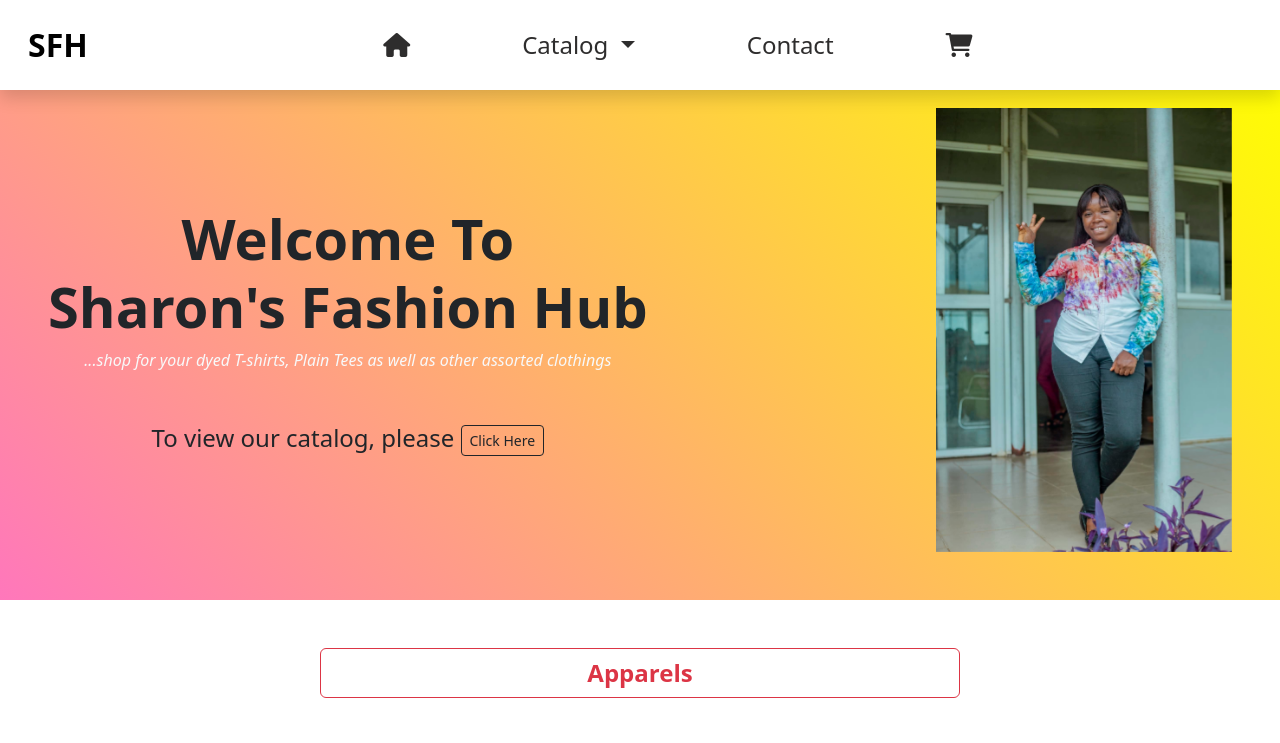
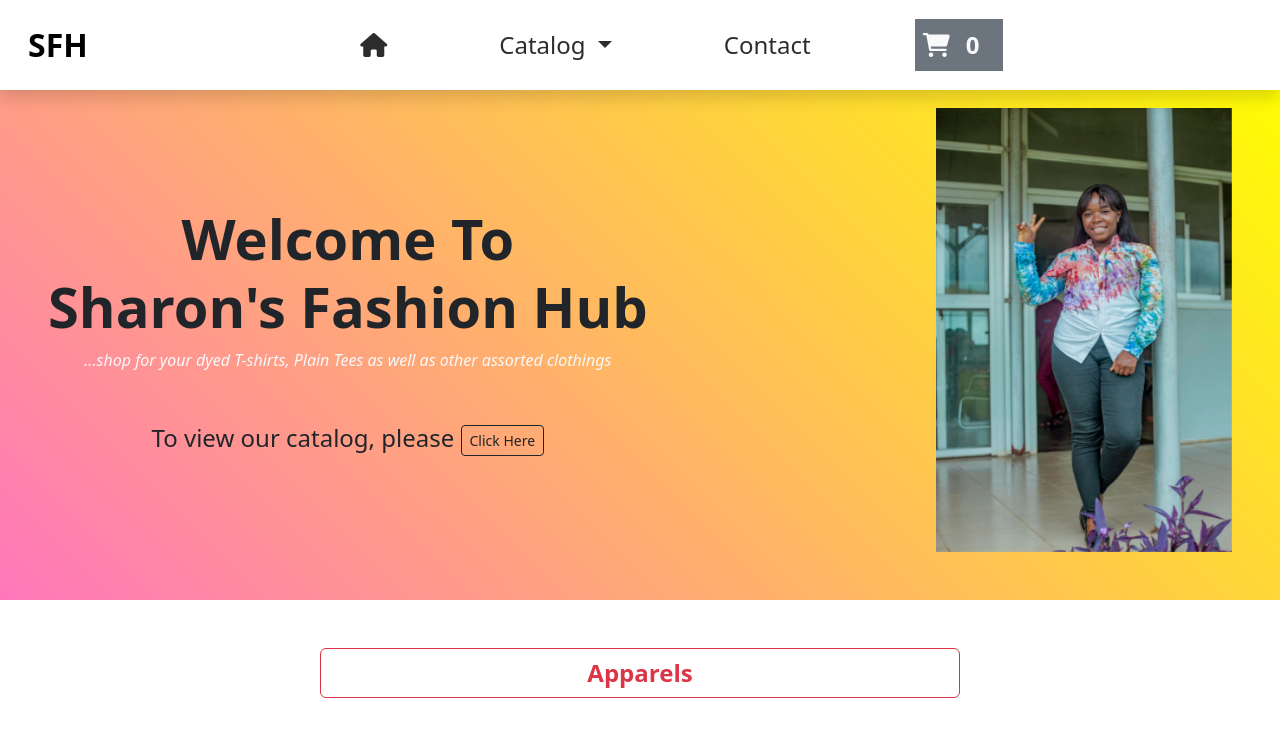
Before and after one commit to Nathaniyell/Fashion-Hub, a plain HTML site: page index.html in a window 1280 px wide. Shown: the top 743 px of the page. Drawn offline with nearby package versions, Linux system fonts and the light colour scheme.

Commit message:
update index.html

```diff
--- a/index.html
+++ b/index.html
@@ -46,7 +46,10 @@
                             <a class="nav-link mx-5" id="clr" href="#contact">Contact</a>
                         </li>
                         <li class="nav-item">
-                            <a class="nav-link mx-5" id="clr" href="#" title="Cart"><i class="fa-solid fa-cart-shopping"></i></a>
+
+                            <a class="nav-link mx-5 bg-secondary d-flex align-items-center justify-content-around text-light" id="clr" href="#" title="Cart"><i class="fa-solid fa-cart-shopping"></i>
+                                <span class="fw-bold mx-3 text-light">0</span>
+                            </a>
                         </li>
                     </ul>
                 </div>
@@ -260,6 +263,8 @@
 
 
 <script src="https://cdn.jsdelivr.net/npm/bootstrap@5.3.2/dist/js/bootstrap.bundle.min.js" integrity="sha384-C6RzsynM9kWDrMNeT87bh95OGNyZPhcTNXj1NW7RuBCsyN/o0jlpcV8Qyq46cDfL" crossorigin="anonymous"></script>
+
+<script src="index.js"></script>
 </body>
 
 </html>
--- /dev/null
+++ b/index.js
@@ -0,0 +1 @@
+const cart = document.getElementById("")
```
